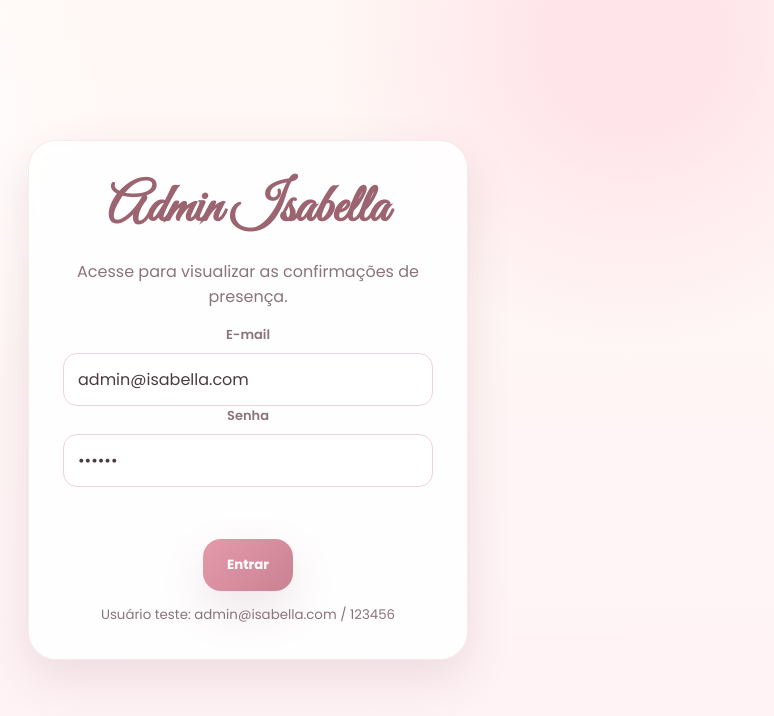
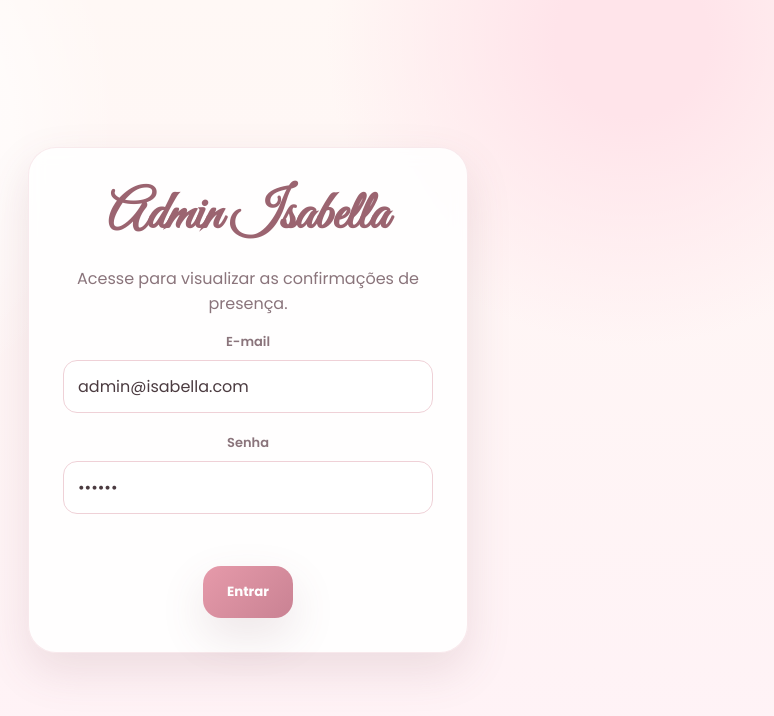
Before and after one commit to Iagoti/convite-aniversario-front, an Angular app: page /admin/login in a window 1280 px wide. Shown: the top 716 px of the page, without its empty margins (392-1166 px from the left). Built offline with nearby package versions, Linux system fonts and the light colour scheme.

Commit message:
Ajustando campos

```diff
--- a/src/app/admin/pages/login/login.component.html
+++ b/src/app/admin/pages/login/login.component.html
@@ -2,9 +2,15 @@
     <form class="card" (ngSubmit)="entrar()">
         <h1 class="script">Admin Isabella</h1>
         <p>Acesse para visualizar as confirmações de presença.</p>
-        <div class="field"><label>E-mail</label><input name="email" [(ngModel)]="email"></div>
-        <div class="field"><label>Senha</label><input name="senha" type="password" [(ngModel)]="senha"></div>
-        <p class="erro">{{erro}}</p><button class="btn btn-primary">Entrar</button><small>Usuário teste:
-            admin&#64;isabella.com / 123456</small>
+        <div class="field">
+            <label>E-mail</label>
+            <input name="email" [(ngModel)]="email">
+        </div>
+        <div class="field">
+            <label class="label-password">Senha</label>
+            <input name="senha" type="password" [(ngModel)]="senha">
+        </div>
+        <p class="erro">{{erro}}</p>
+        <button class="btn btn-primary">Entrar</button>
     </form>
 </main>
--- a/src/app/admin/pages/login/login.component.scss
+++ b/src/app/admin/pages/login/login.component.scss
@@ -1 +1,41 @@
-.login{min-height:100vh;display:grid;place-items:center;padding:20px}.card{width:min(440px,100%);padding:34px;text-align:center}.card h1{font-size:54px;color:var(--rose-dark);margin:0}.card p{color:var(--muted)}.erro{color:#d34f62;min-height:20px}small{display:block;margin-top:14px;color:var(--muted)}
+.login {
+    min-height: 100vh;
+    display: grid;
+    place-items: center;
+    padding: 20px
+}
+
+.card {
+    width: min(440px, 100%);
+    padding: 34px;
+    text-align: center
+}
+
+.card h1 {
+    font-size: 54px;
+    color: var(--rose-dark);
+    margin: 0
+}
+
+.card p {
+    color: var(--muted)
+}
+
+.card button {
+    margin-top: 0 !important;
+}
+
+.erro {
+    color: #d34f62;
+    min-height: 20px
+}
+
+small {
+    display: block;
+    margin-top: 14px;
+    color: var(--muted)
+}
+
+.label-password {
+    margin-top: 20px;
+}
```
